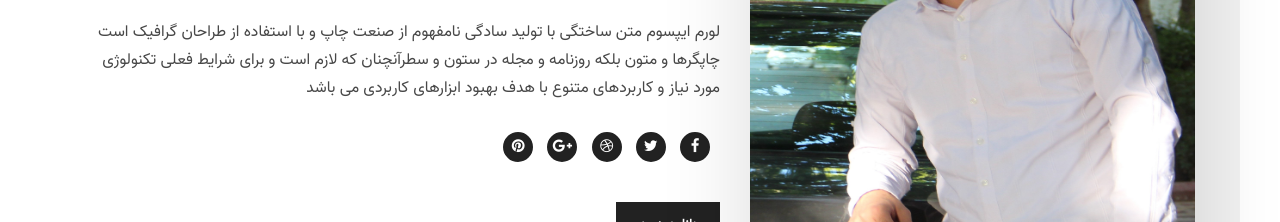
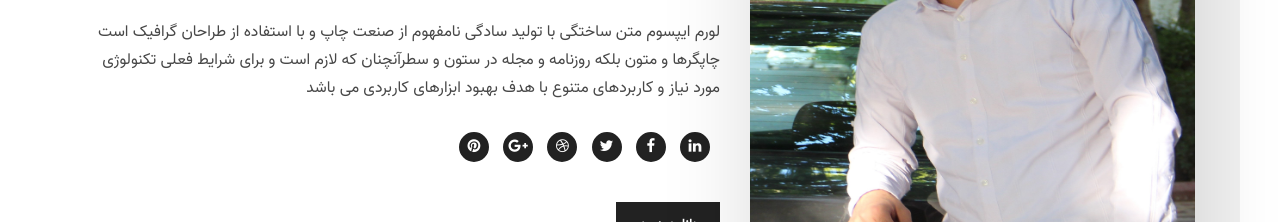
Before and after one commit to alirezasoleimaniasl/alirezasoleimaniasl.github.io, a plain HTML site: page index.html in a window 1280 px wide. Shown: the part 1080-1302 px from the top of the page. Drawn offline with Linux system fonts and the light colour scheme.

Commit message:
add linkeding profile link

```diff
--- a/index.html
+++ b/index.html
@@ -124,6 +124,7 @@
                             <p>لورم ایپسوم متن ساختگی با تولید سادگی نامفهوم از صنعت چاپ و با استفاده از طراحان گرافیک است چاپگرها و متون بلکه روزنامه و مجله در ستون و سطرآنچنان که لازم است و برای شرایط فعلی تکنولوژی مورد نیاز و کاربردهای متنوع با هدف بهبود ابزارهای کاربردی می باشد </p>
                             <!--About Social Icons-->
                             <div class="social-icons">
+                                <a href="https://www.linkedin.com/in/alireza-soleimani-asl/"><i class="fa fa-linkedin"></i></a>
                                 <a href="#"><i class="fa fa-facebook"></i></a>
                                 <a href="#"><i class="fa fa-twitter"></i></a>
                                 <a href="#"><i class="fa fa-dribbble"></i></a>
```
